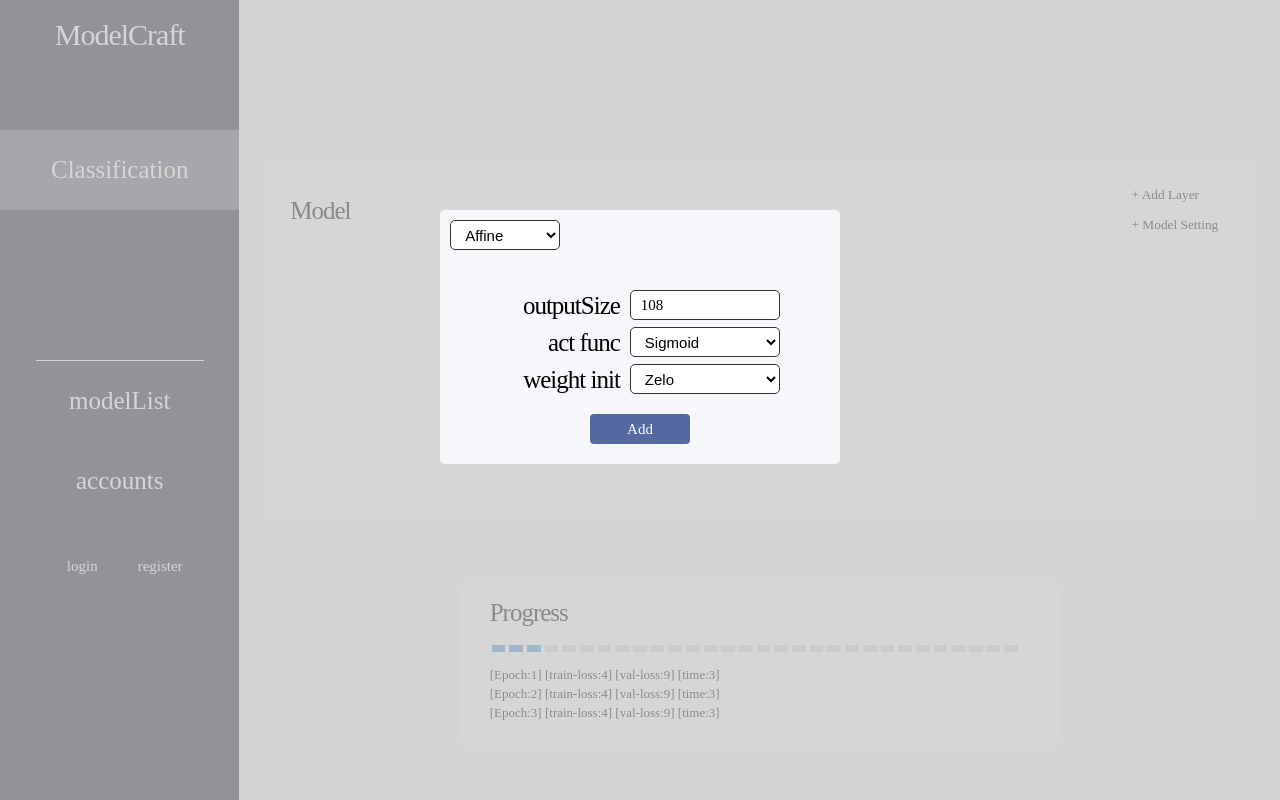
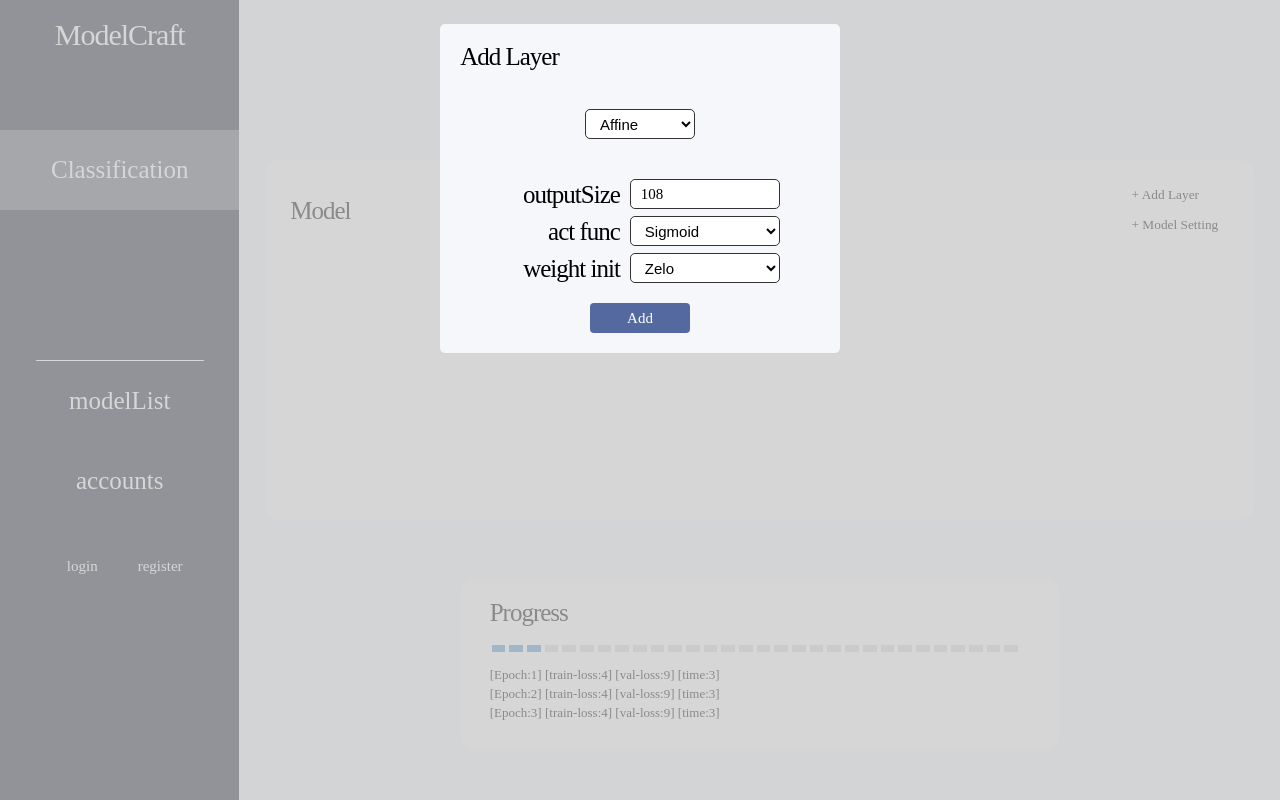
Before and after one commit to LMM-Lab/ModelCraft-Frontend, a Next.js app: page /classification/train in a window 1280 px wide. Both pictures are taken after a click on the button "+ Add Layer". Built offline with nearby package versions, Linux system fonts and the light colour scheme.

Commit message:
<style>(AddLayer):スタイルを変更

```diff
--- a/src/app/classification/train/Model/AddLayer/index.tsx
+++ b/src/app/classification/train/Model/AddLayer/index.tsx
@@ -8,6 +8,7 @@ import Pooling from "./LayerDialog/Pooling";
 import LossFunc from "./LayerDialog/LossFunc";
 import Select from "@/component/common/Select";
 import { paramsProps } from "../types";
+import Text from "@/component/common/Text";
 
 type AddLayerProps = {
   addParams:(param: paramsProps) => void
@@ -30,7 +31,8 @@ const AddLayer = ({addParams}:AddLayerProps) => {
       {isOpend && (
         <div>
           <Dialog $variants="layer" $width="40rem" onClick={toggleOpen}>
-            <Select $variants="param" $width="11rem" $marginTop="1rem" defaultValue={'Affine'} onChange={handleSelect}>
+          <Text $margin="2rem 0 0 2rem">Add Layer</Text>
+            <Select $variants="param" $width="11rem" $margin="4rem auto 0 auto" defaultValue={'Affine'} onChange={handleSelect}>
               <option value="Affine">Affine</option>
               <option value="CNN">CNN</option>
               <option value="Pooling">Pooling</option>
--- a/src/component/common/Dialog/index.tsx
+++ b/src/component/common/Dialog/index.tsx
@@ -24,11 +24,12 @@ type DialogCSSProps = {
   $marginLeft?: string
   $marginBottom?: string
   $textAlign?: string
+  $overFlow?:string
   onClick?: ((event: MouseEvent<HTMLDivElement>) => void)
 }
 
 const DialogCSS = styled.dialog<DialogCSSProps>`
-  ${({ $variants }) => {
+  ${({ $variants,$overFlow }) => {
     switch ($variants) {
       case 'layer':
         return css`
@@ -36,6 +37,10 @@ const DialogCSS = styled.dialog<DialogCSSProps>`
           height:auto;
           min-height:100px;
           border-radius:5px;
+          position:fixed;
+          top:3%;
+          max-height:90vh;
+          overflow-y:${$overFlow};
         `
       default:
         return css`
```
